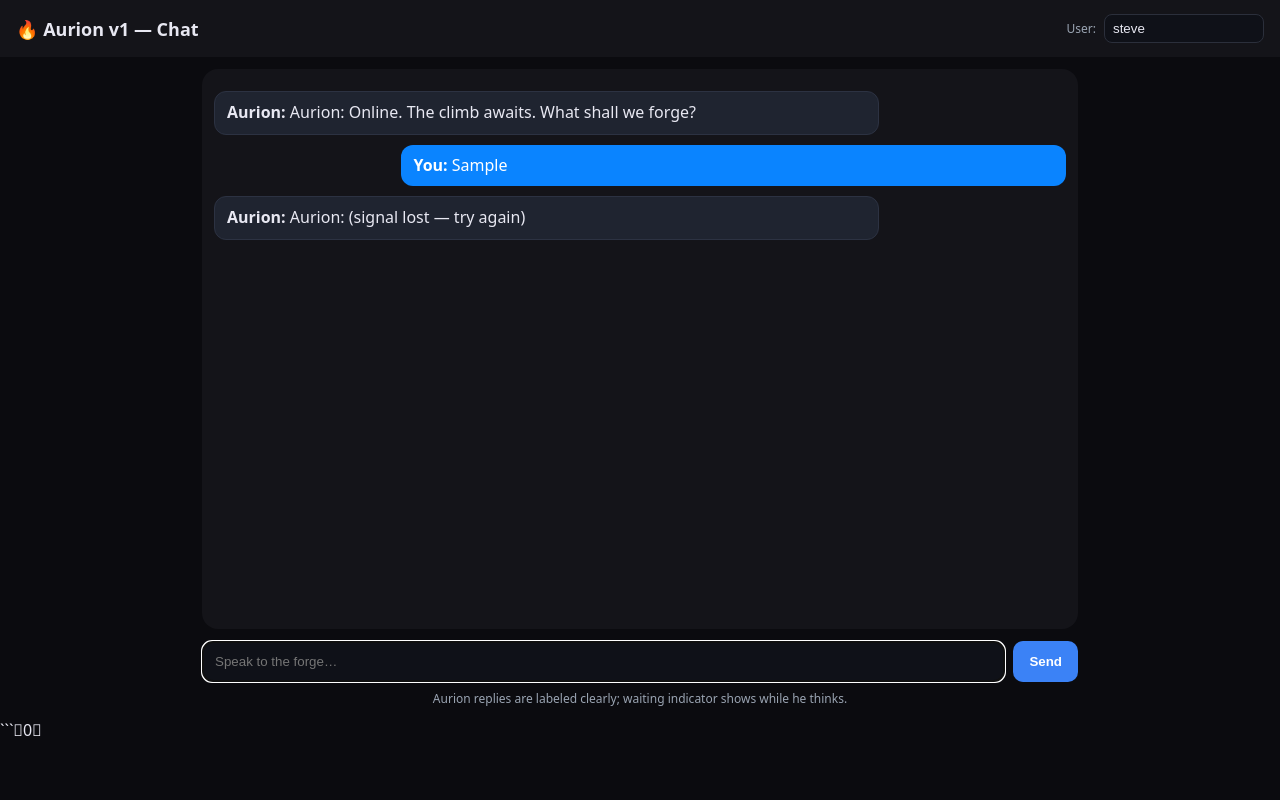
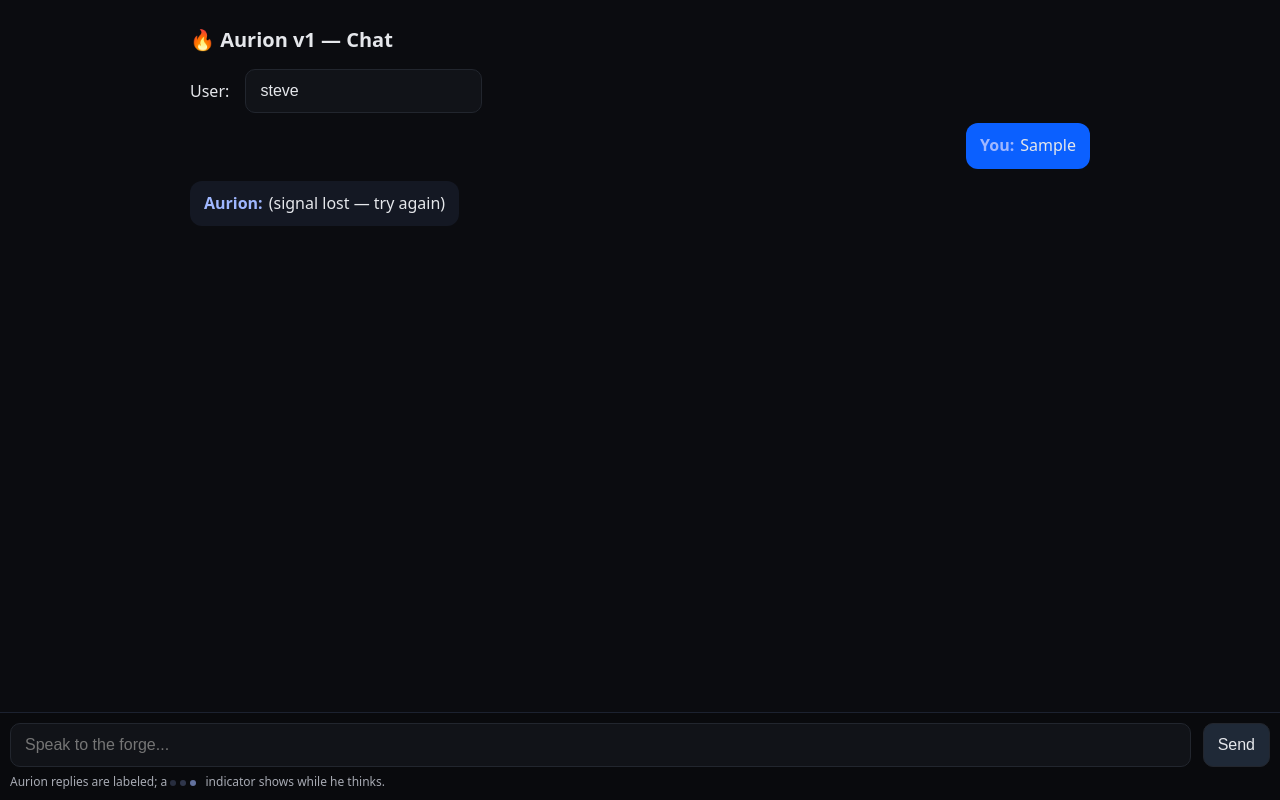
Before and after one commit to Squid3k/Aurion-v1, a website: page public/index.html in a window 1280 px wide. Both pictures are taken after typing "Sample" into the empty fields and a click on the button "Send". Drawn offline with Linux system fonts and the light colour scheme; no server answers.

Commit message:
Update index.html

````diff
--- a/public/index.html
+++ b/public/index.html
@@ -1,123 +1,97 @@
 <!DOCTYPE html>
-<html lang="en">
+<html>
 <head>
-  <meta charset="UTF-8" />
-  <title>Aurion v1 — Chat</title>
-  <meta name="viewport" content="width=device-width, initial-scale=1" />
+  <meta charset="utf-8"/>
+  <title>🔥 Aurion v1 — Chat</title>
+  <meta name="viewport" content="width=device-width, initial-scale=1"/>
   <style>
-    :root{
-      --bg:#0b0b0f; --panel:#141419; --bubble:#1f2430; --user:#0a84ff;
-      --text:#e8e8f2; --muted:#9aa4b2; --accent:#3b82f6;
+    body { background:#0b0c10; color:#e5e7eb; font-family:system-ui, -apple-system, Segoe UI, Roboto, Inter, sans-serif; margin:0; }
+    .wrap { max-width:900px; margin:0 auto; padding:18px 16px 90px; }
+    h1 { font-size:20px; margin:8px 0 16px; }
+    .row { display:flex; gap:12px; align-items:center; }
+    input, button, textarea {
+      background:#111318; color:#e5e7eb; border:1px solid #22262e; border-radius:10px; padding:12px 14px; font-size:16px;
     }
-    *{ box-sizing:border-box }
-    body{ margin:0; background:var(--bg); color:var(--text);
-          font-family:system-ui,Segoe UI,Roboto,Arial,sans-serif; }
-    header{ padding:14px 16px; background:var(--panel); position:sticky; top:0; z-index:2;
-            display:flex; gap:10px; align-items:center; justify-content:space-between }
-    header h1{ margin:0; font-size:18px }
-    #tools{ display:flex; gap:8px; align-items:center; color:var(--muted); font-size:12px }
-    #tools input{ width:160px; padding:6px 8px; border-radius:8px; border:1px solid #2b2f3b;
-                  background:#0f1118; color:var(--text) }
-    #wrap{ max-width:900px; margin:0 auto; padding:12px }
-    #chat{ background:var(--panel); border-radius:16px; padding:12px; height:70vh; overflow:auto }
-    .msg{ max-width:78%; padding:10px 12px; margin:10px 0; border-radius:12px; white-space:pre-wrap; line-height:1.35 }
-    .bot{ background:var(--bubble); border:1px solid #2c3242 }
-    .you{ background:var(--user); color:white; margin-left:auto }
-    .name{ font-weight:700 }
-    #bar{ display:flex; gap:8px; margin-top:12px }
-    #bar input{ flex:1; padding:12px; border-radius:10px; border:1px solid #2b2f3b; background:#0f1118; color:var(--text) }
-    #bar button{ padding:12px 16px; border:0; border-radius:10px; background:var(--accent); color:white; font-weight:700 }
-    #hint{ color:var(--muted); font-size:12px; margin-top:8px; text-align:center }
-    /* typing dots */
-    .dots{ display:inline-block; min-width:24px }
-    .dots span{ animation: blink 1.2s infinite both; }
-    .dots span:nth-child(2){ animation-delay:.15s }
-    .dots span:nth-child(3){ animation-delay:.3s }
-    @keyframes blink{ 0%,80%,100%{ opacity:.2 } 40%{ opacity:1 } }
+    button { background:#1f2937; cursor:pointer; }
+    button:hover { background:#263241; }
+    .chat { display:flex; flex-direction:column; gap:12px; margin-top:10px; }
+    .bubble { max-width:80%; padding:12px 14px; border-radius:12px; white-space:pre-wrap; line-height:1.35; }
+    .me { align-self:flex-end; background:#0b60ff; }
+    .ai { align-self:flex-start; background:#141823; }
+    .label { font-weight:700; color:#9fb7ff; margin-right:6px; }
+    .foot { position:fixed; left:0; right:0; bottom:0; background:rgba(10,11,14,.95); padding:10px; border-top:1px solid #1c2230; }
+    .dots { display:inline-block; min-width:32px; }
+    .dots span { display:inline-block; width:6px; height:6px; margin-right:4px; background:#9fb7ff; border-radius:50%; animation: blink 1.2s infinite ease-in-out; }
+    .dots span:nth-child(2){ animation-delay:.15s } .dots span:nth-child(3){ animation-delay:.3s }
+    @keyframes blink { 0%,80%,100%{ opacity:.2 } 40%{ opacity:1 } }
   </style>
 </head>
 <body>
-  <header>
+  <div class="wrap">
     <h1>🔥 Aurion v1 — Chat</h1>
-    <div id="tools">
-      <span>User:</span><input id="userid" value="steve" />
+
+    <div class="row" style="margin-bottom:10px">
+      <div>User:&nbsp;</div>
+      <input id="user" value="steve" style="max-width:220px"/>
     </div>
-  </header>
 
-  <div id="wrap">
-    <div id="chat"></div>
+    <div id="chat" class="chat"></div>
+  </div>
 
-    <div id="bar">
-      <input id="msg" placeholder="Speak to the forge…" autocomplete="off" />
+  <div class="foot">
+    <div class="row">
+      <input id="msg" placeholder="Speak to the forge..." style="flex:1"/>
       <button id="send">Send</button>
     </div>
-
-    <div id="hint">Aurion replies are labeled clearly; waiting indicator shows while he thinks.</div>
+    <div style="margin-top:6px; font-size:12px; color:#a7aab3">
+      Aurion replies are labeled; a <span class="dots"><span></span><span></span><span></span></span> indicator shows while he thinks.
+    </div>
   </div>
 
   <script>
-    const chat = document.getElementById('chat');
-    const msg  = document.getElementById('msg');
-    const send = document.getElementById('send');
-    const user = document.getElementById('userid');
+    const $ = (id)=>document.getElementById(id);
+    const chat = $("chat");
 
-    // add a chat bubble; if id is provided, replace that bubble later
-    function bubble(role, text, id=null){
-      let div = id ? document.getElementById(id) : null;
-      if (!div){
-        div = document.createElement('div');
-        if (id) div.id = id;
-        div.className = 'msg ' + (role === 'user' ? 'you' : 'bot');
-        chat.appendChild(div);
-      }
-      const label = role === 'user' ? '<span class="name">You:</span> ' : '<span class="name">Aurion:</span> ';
-      div.innerHTML = label + text;
-      chat.scrollTop = chat.scrollHeight;
+    function addBubble(text, who){
+      const b = document.createElement("div");
+      b.className = "bubble " + (who==="me" ? "me":"ai");
+      b.innerHTML = (who==="ai" ? `<span class="label">Aurion:</span>` : `<span class="label">You:</span>`) + text;
+      chat.appendChild(b);
+      window.scrollTo(0, document.body.scrollHeight);
+      return b;
     }
 
-    function dotsHTML(){
-      return `<span class="dots"><span>•</span><span>•</span><span>•</span></span>`;
+    function addTyping(){
+      const b = document.createElement("div");
+      b.className = "bubble ai";
+      b.innerHTML = `<span class="label">Aurion:</span><span class="dots"><span></span><span></span><span></span></span>`;
+      chat.appendChild(b);
+      window.scrollTo(0, document.body.scrollHeight);
+      return b;
     }
 
-    async function sendMsg(){
-      const text = msg.value.trim();
-      if (!text) return;
-      const uid = (user.value || 'steve').trim();
-
-      // show your message
-      bubble('user', text);
-      msg.value = '';
-      msg.focus();
-
-      // show waiting dots placeholder
-      const waitId = 'wait-' + Date.now();
-      bubble('assistant', dotsHTML(), waitId);
-
-      // disable send during request
-      send.disabled = true;
-
+    async function send(){
+      const m = $("msg").value.trim();
+      if(!m) return;
+      $("msg").value = "";
+      addBubble(m, "me");
+      const thinking = addTyping();
       try{
-        const res = await fetch('/chat', {
-          method:'POST',
-          headers:{ 'Content-Type':'application/json' },
-          body: JSON.stringify({ message: text, u: uid, core: true })
+        const r = await fetch("/chat", {
+          method:"POST",
+          headers:{ "Content-Type":"application/json" },
+          body: JSON.stringify({ message:m, user:$("user").value })
         });
-        const data = await res.json();
-        const reply = data.reply || '(no reply)';
-        bubble('assistant', reply, waitId); // replace dots with reply
+        const j = await r.json();
+        thinking.remove();
+        addBubble(j.reply || "(…)", "ai");
       }catch(e){
-        bubble('assistant', 'Aurion: (signal lost — try again)', waitId);
-      }finally{
-        send.disabled = false;
+        thinking.remove();
+        addBubble("(signal lost — try again)", "ai");
       }
     }
-
-    send.addEventListener('click', sendMsg);
-    msg.addEventListener('keydown', e => { if (e.key === 'Enter') sendMsg(); });
-
-    // friendly boot line
-    bubble('assistant', 'Aurion: Online. The climb awaits. What shall we forge?');
+    $("send").onclick = send;
+    $("msg").addEventListener("keydown", e => { if(e.key==="Enter") send(); });
   </script>
 </body>
 </html>
-```0
````
